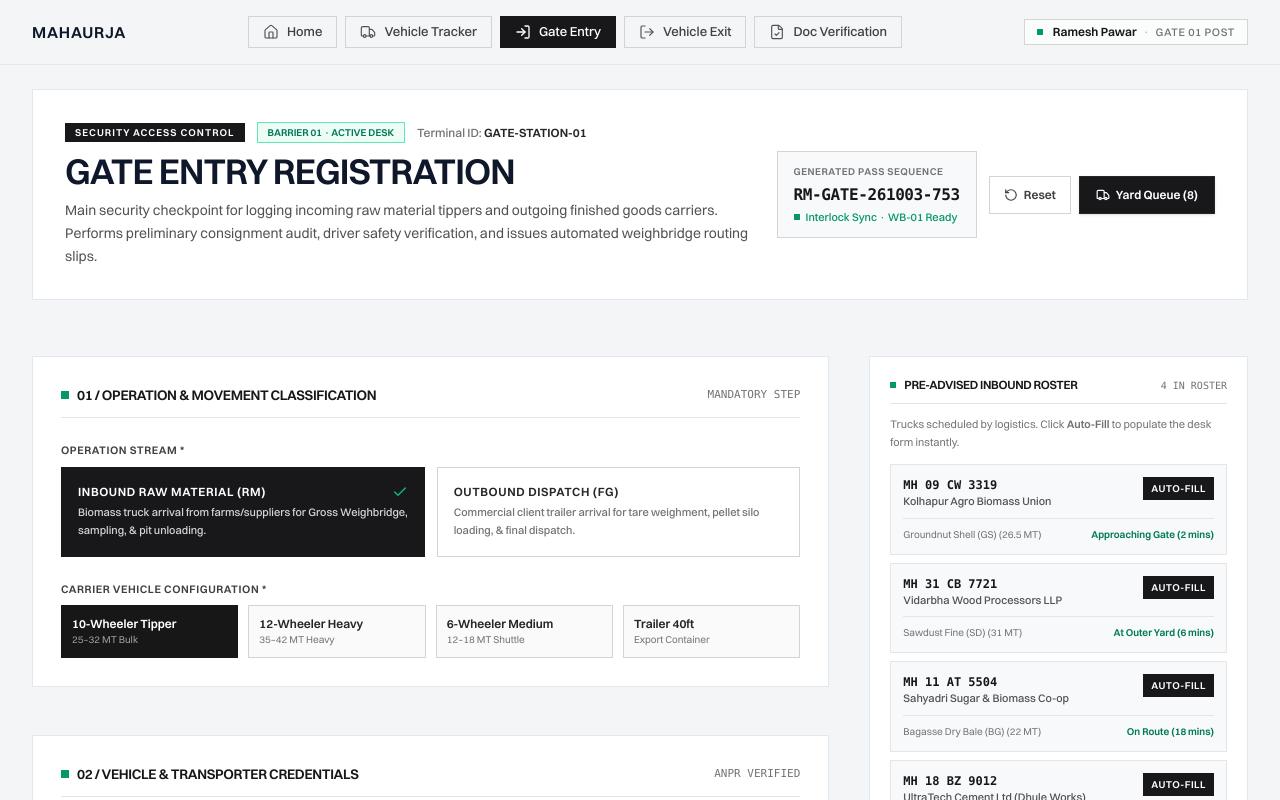
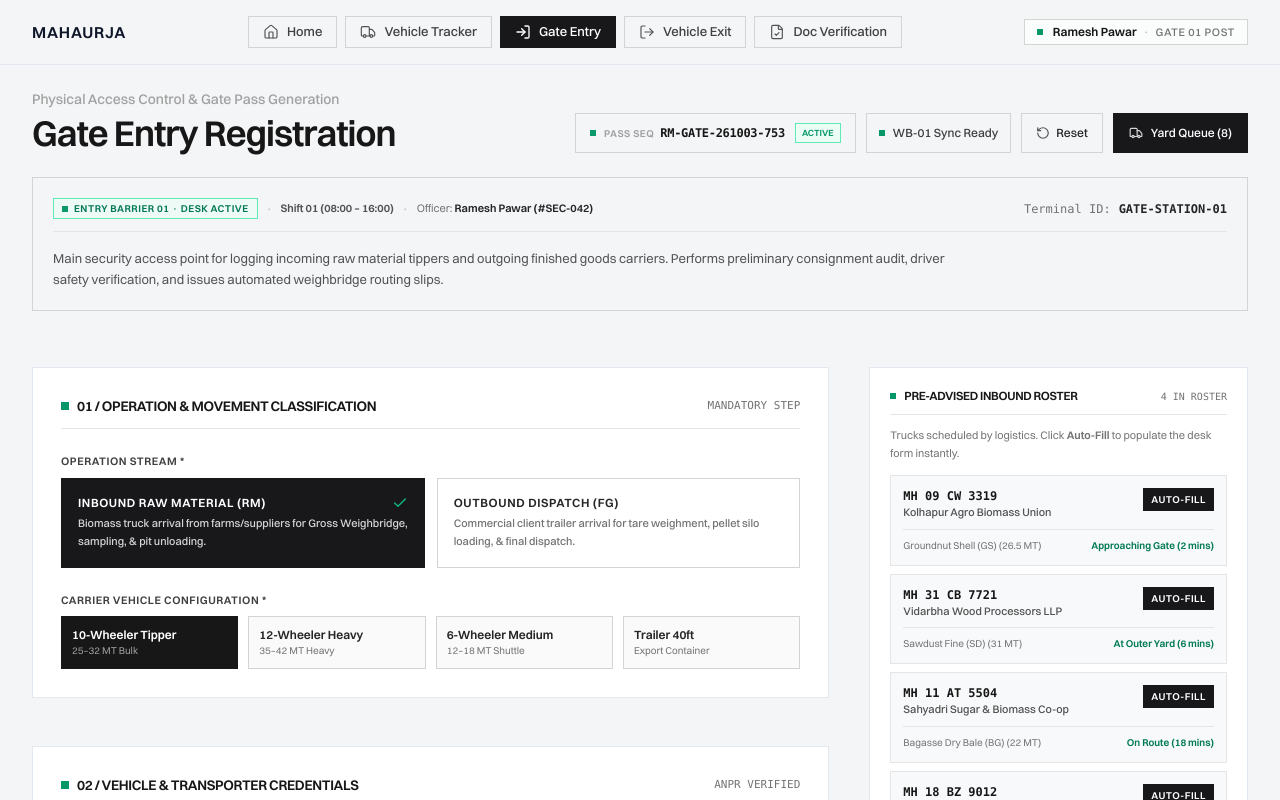
Before and after one commit to adarzhpathade/mahaurja-frontend, a Next.js app: page /gate/entry in a window 1280 px wide. Shown: the top 800 px of the page. Built offline with nearby package versions, Linux system fonts and the light colour scheme.

Commit message:
fix(gate-entry): align header telemetry and utility buttons with design system

```diff
--- a/src/components/gate/gate-entry.tsx
+++ b/src/components/gate/gate-entry.tsx
@@ -266,70 +266,112 @@ export function GateEntry() {
 
   return (
     <div className="space-y-12 md:space-y-14">
-      {/* PAGE HEADER & STATION TELEMETRY */}
-      <section className="bg-white border border-[#E2E8F0] p-4 sm:p-6 lg:p-8" style={{ borderRadius: 0 }}>
-        <div className="flex flex-col lg:flex-row lg:items-center justify-between gap-6">
-          <div className="space-y-2">
-            <div className="flex items-center gap-2 sm:gap-3 flex-wrap">
-              <span className="px-2.5 py-0.5 text-[10px] font-bold tracking-widest uppercase bg-[#18181B] text-white" style={{ borderRadius: 0 }}>
-                SECURITY ACCESS CONTROL
+      {/* ========================================================================= */}
+      {/* SECTION 1: MASTER COMMAND HEADER WITH LARGE TYPOGRAPHY & HOTBAR           */}
+      {/* ========================================================================= */}
+      <section className="space-y-6">
+        {/* Section Header with Large Typography */}
+        <div className="flex flex-col md:flex-row md:items-end justify-between gap-4">
+          <div>
+            <span className="text-xs md:text-sm font-medium text-neutral-400 block tracking-normal">
+              Physical Access Control & Gate Pass Generation
             </span>
-              <span className="px-2.5 py-0.5 text-[10px] font-semibold text-[#047857] border border-emerald-300 bg-emerald-50" style={{ borderRadius: 0 }}>
-                BARRIER 01 · ACTIVE DESK
+            <h1 className="text-2xl sm:text-3xl md:text-4xl font-bold tracking-tight text-neutral-900 mt-1">
+              Gate Entry Registration
+            </h1>
+          </div>
+
+          {/* Master Telemetry & Top Action Toolbar (Clean, uniform h-10, precision aligned) */}
+          <div className="grid grid-cols-2 sm:flex sm:flex-wrap items-center gap-2 sm:gap-2.5 w-full sm:w-auto">
+            {/* Generated Pass Sequence Badge */}
+            <div
+              className="col-span-2 sm:col-span-1 h-10 px-3.5 border border-neutral-300 bg-transparent flex items-center justify-between sm:justify-start gap-2.5 shrink-0 whitespace-nowrap"
+              style={{ borderRadius: 0 }}
+            >
+              <div className="flex items-center gap-2">
+                <span className="w-1.5 h-1.5 bg-[#059669] animate-pulse inline-block shrink-0" />
+                <div className="flex items-baseline gap-1.5 leading-none">
+                  <span className="text-[10px] font-bold text-neutral-400 uppercase tracking-wider">
+                    PASS SEQ
                   </span>
-              <span className="text-xs text-neutral-500 font-medium">
-                Terminal ID: <strong className="text-neutral-800">GATE-STATION-01</strong>
+                  <span
+                    suppressHydrationWarning
+                    className="text-xs font-bold text-neutral-900 font-mono tracking-tight"
+                  >
+                    {passSerial}
                   </span>
                 </div>
-            <h1 className="text-2xl sm:text-3xl lg:text-4xl font-extrabold tracking-tight text-[#0F172A] uppercase">
-              Gate Entry Registration
-            </h1>
-            <p className="text-xs sm:text-sm text-neutral-600 max-w-3xl leading-relaxed">
-              Main security checkpoint for logging incoming raw material tippers and outgoing finished goods carriers.
-              Performs preliminary consignment audit, driver safety verification, and issues automated weighbridge routing slips.
-            </p>
+              </div>
+              <span className="text-[9px] font-bold text-[#059669] px-1.5 py-0.5 border border-emerald-300 bg-emerald-50">
+                ACTIVE
+              </span>
             </div>
 
-          {/* Telemetry Box */}
-          <div className="flex flex-col sm:flex-row lg:flex-col xl:flex-row items-stretch sm:items-center gap-3 shrink-0">
-            <div className="border border-neutral-300 bg-[#F8F9FA] px-4 py-3 min-w-[200px]" style={{ borderRadius: 0 }}>
-              <div className="text-[10px] font-bold text-neutral-500 uppercase tracking-wider mb-1">
-                Generated Pass Sequence
-              </div>
+            {/* Weighbridge Interlock Status Pill */}
             <div
-                suppressHydrationWarning
-                className="text-base font-extrabold text-neutral-900 tracking-tight font-mono"
+              className="hidden lg:flex items-center gap-2 h-10 px-3 border border-neutral-300 bg-transparent text-xs font-medium text-neutral-700 shrink-0"
+              style={{ borderRadius: 0 }}
             >
-                {passSerial}
-              </div>
-              <div className="text-[11px] text-[#059669] font-medium flex items-center gap-1.5 mt-0.5">
-                <span className="w-1.5 h-1.5 bg-[#059669] inline-block" />
-                <span>Interlock Sync · WB-01 Ready</span>
-              </div>
+              <span className="w-1.5 h-1.5 bg-[#059669] inline-block shrink-0" />
+              <span>WB-01 Sync Ready</span>
             </div>
 
-            <div className="flex gap-2">
+            {/* Form Reset Button */}
             <button
               type="button"
               onClick={handleResetForm}
-                className="px-3.5 py-2.5 border border-neutral-300 bg-white text-xs font-semibold text-neutral-700 hover:bg-neutral-100 flex items-center gap-1.5 cursor-pointer transition-colors"
+              className="h-10 px-3 sm:px-3.5 border border-neutral-300 bg-transparent hover:bg-neutral-200/50 text-neutral-800 text-[11px] sm:text-xs font-medium flex items-center justify-center gap-1.5 cursor-pointer transition-colors shrink-0"
               style={{ borderRadius: 0 }}
               title="Clear current form fields"
             >
-                <RotateCcw className="w-3.5 h-3.5" />
+              <RotateCcw className="w-3.5 h-3.5 text-neutral-600 shrink-0" />
               <span>Reset</span>
             </button>
+
+            {/* Yard Fleet Queue Button */}
             <button
               type="button"
               onClick={() => router.push("/gate/tracker")}
-                className="px-4 py-2.5 border border-neutral-800 bg-[#18181B] text-white text-xs font-semibold hover:bg-black flex items-center gap-1.5 cursor-pointer transition-colors shadow-sm"
+              className="col-span-2 sm:col-span-1 h-10 px-4 bg-[#18181B] hover:bg-black text-white text-xs font-medium flex items-center justify-center gap-2 cursor-pointer transition-colors shrink-0"
               style={{ borderRadius: 0 }}
             >
-                <Truck className="w-3.5 h-3.5" />
+              <Truck className="w-3.5 h-3.5 text-neutral-300 shrink-0" />
               <span>Yard Queue (8)</span>
             </button>
           </div>
         </div>
+
+        {/* Section 1 Operational Status Card */}
+        <div
+          className="bg-transparent border border-neutral-300 p-4 sm:p-5 space-y-4"
+          style={{ borderRadius: 0 }}
+        >
+          <div className="flex flex-col sm:flex-row sm:items-center justify-between gap-3 border-b border-neutral-200 pb-3">
+            <div className="flex items-center gap-2 flex-wrap">
+              <span className="inline-flex items-center gap-1.5 px-2 py-0.5 border border-emerald-300 bg-emerald-50/70 text-[10px] font-bold uppercase tracking-wider text-[#047857]">
+                <span className="w-1.5 h-1.5 bg-[#059669] animate-pulse inline-block shrink-0" />
+                <span>ENTRY BARRIER 01 · DESK ACTIVE</span>
+              </span>
+              <span className="text-xs text-neutral-400">·</span>
+              <span className="text-[11px] font-semibold text-neutral-600">
+                Shift 01 (08:00 – 16:00)
+              </span>
+              <span className="text-xs text-neutral-400">·</span>
+              <span className="text-[11px] text-neutral-500">
+                Officer: <strong className="text-neutral-800">Ramesh Pawar (#SEC-042)</strong>
+              </span>
+            </div>
+
+            <div className="flex items-center gap-2 text-xs text-neutral-500 font-mono">
+              <span>Terminal ID:</span>
+              <strong className="text-neutral-800">GATE-STATION-01</strong>
+            </div>
+          </div>
+
+          <p className="text-xs sm:text-[13px] text-neutral-600 leading-relaxed max-w-4xl">
+            Main security access point for logging incoming raw material tippers and outgoing finished goods carriers.
+            Performs preliminary consignment audit, driver safety verification, and issues automated weighbridge routing slips.
+          </p>
         </div>
       </section>
 
```
Lines whose indentation alone changed are shown as unchanged.
